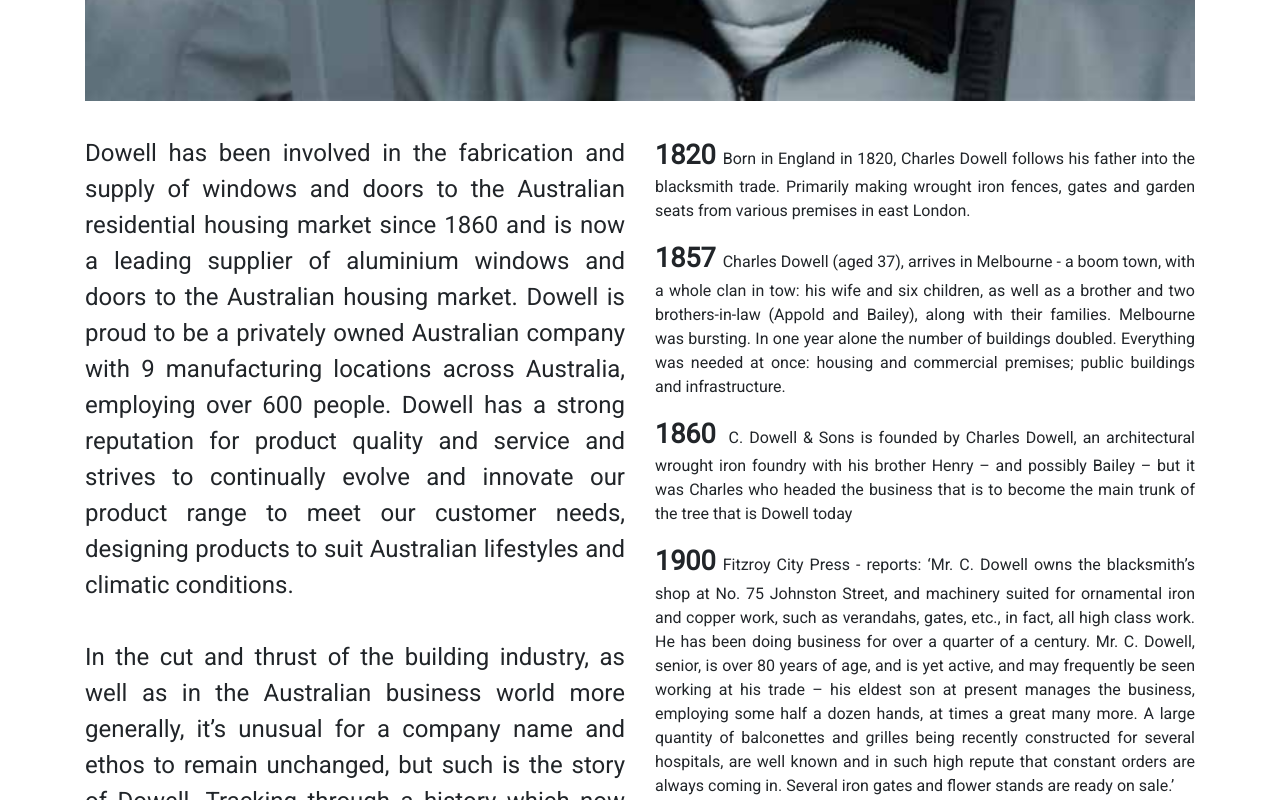
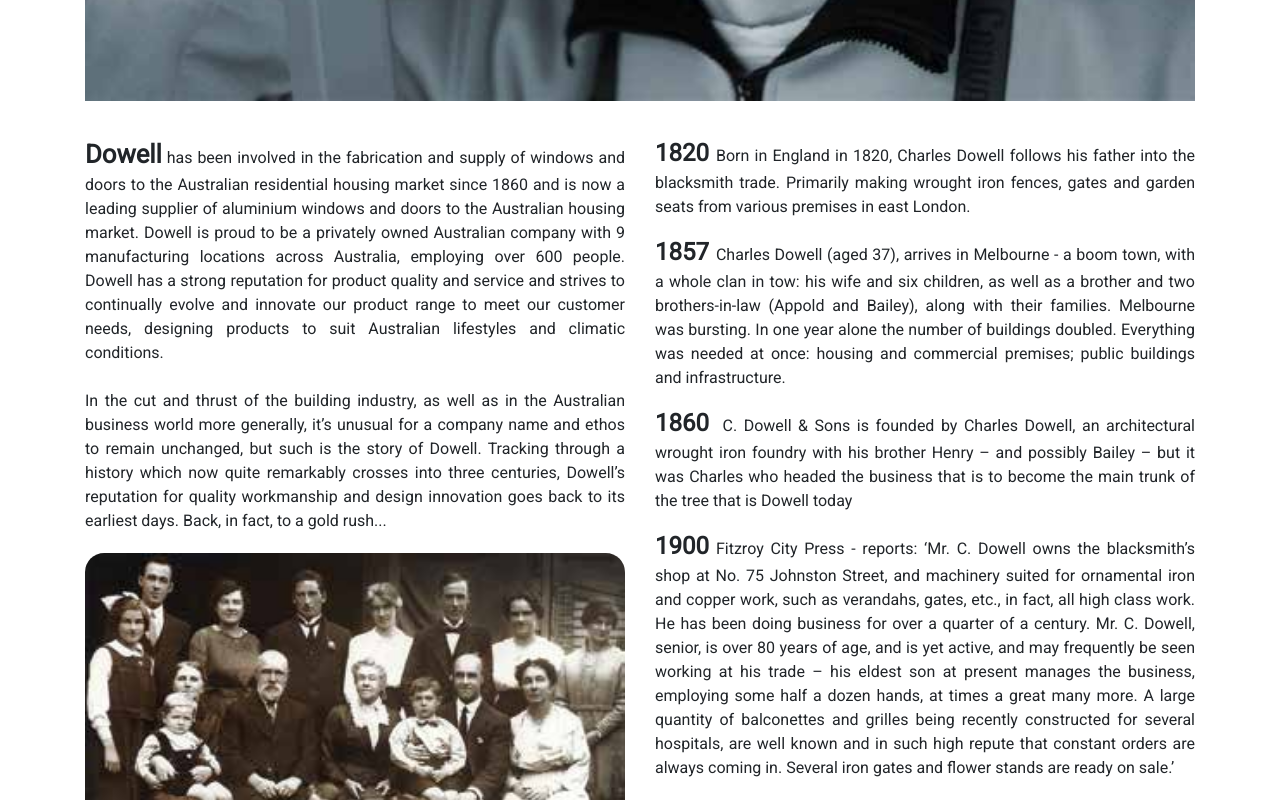
Before and after one commit to manojkmishra/dowell-website, a Vue app: page /about in a window 1280 px wide. Shown: the part 680-1480 px from the top of the page. Built offline with nearby package versions, Linux system fonts and the light colour scheme; what vue-head would draw is missing.

Commit message:
font size changed in about us

```diff
--- a/src/views/About.vue
+++ b/src/views/About.vue
@@ -28,7 +28,7 @@
         <div class="animated fadeInLeft col-lg-6 col-md-12 col-sm-12 col-xs-12">
             <div class="text-justify left-side">
                 <span>
-                    Dowell has been involved in the fabrication and supply of windows and doors to the Australian residential housing market since 1860 and is now a leading supplier of aluminium windows and doors to the Australian housing market. Dowell is proud to be a privately owned Australian company with 9 manufacturing locations across Australia, employing over 600 people. Dowell has a strong reputation for product quality and service and strives to continually evolve and innovate our product range to meet our customer needs, designing products to suit Australian lifestyles and climatic conditions.
+                    <span class="dowell">Dowell</span> has been involved in the fabrication and supply of windows and doors to the Australian residential housing market since 1860 and is now a leading supplier of aluminium windows and doors to the Australian housing market. Dowell is proud to be a privately owned Australian company with 9 manufacturing locations across Australia, employing over 600 people. Dowell has a strong reputation for product quality and service and strives to continually evolve and innovate our product range to meet our customer needs, designing products to suit Australian lifestyles and climatic conditions.
                 </span>
                 <br>
                 <br>
@@ -186,19 +186,21 @@
 }
 </script>
 <style scoped>
+.dowell{font-weight:bold;
+font-size:1.6rem;}
 .story{
     margin-top: 30px;
     margin-bottom: 20px;
 }
 .year{
-    font-size:27px;
+    font-size:1.5rem;
     margin-right:7px;
     font-weight:bold;
 }
 .year1{
     margin-bottom:15px;
 }
-.left-side{font-size:1.5rem;
+.left-side{
 margin-bottom:20px;}
 #window-image1 {
     opacity: 1;
```
